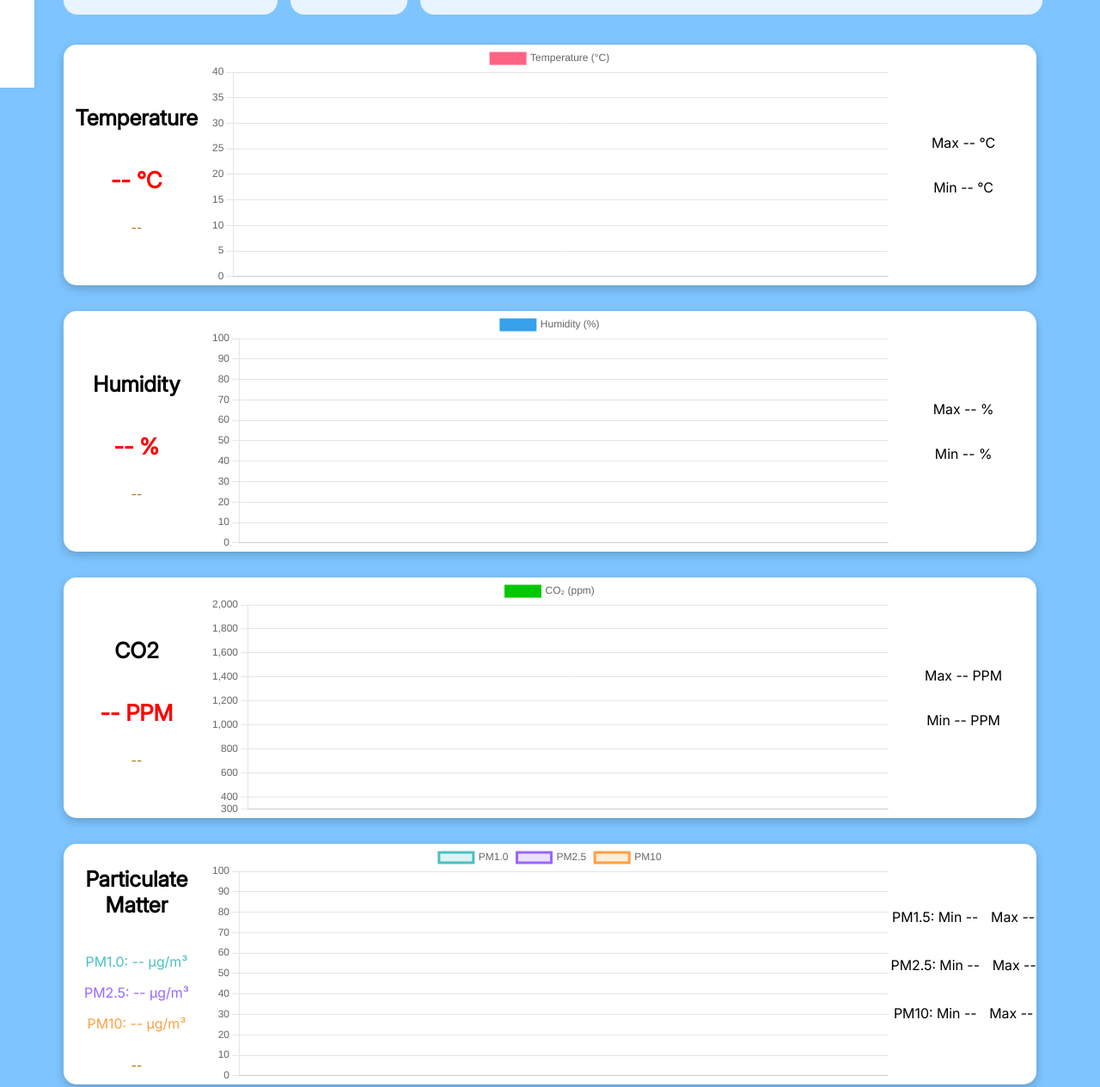
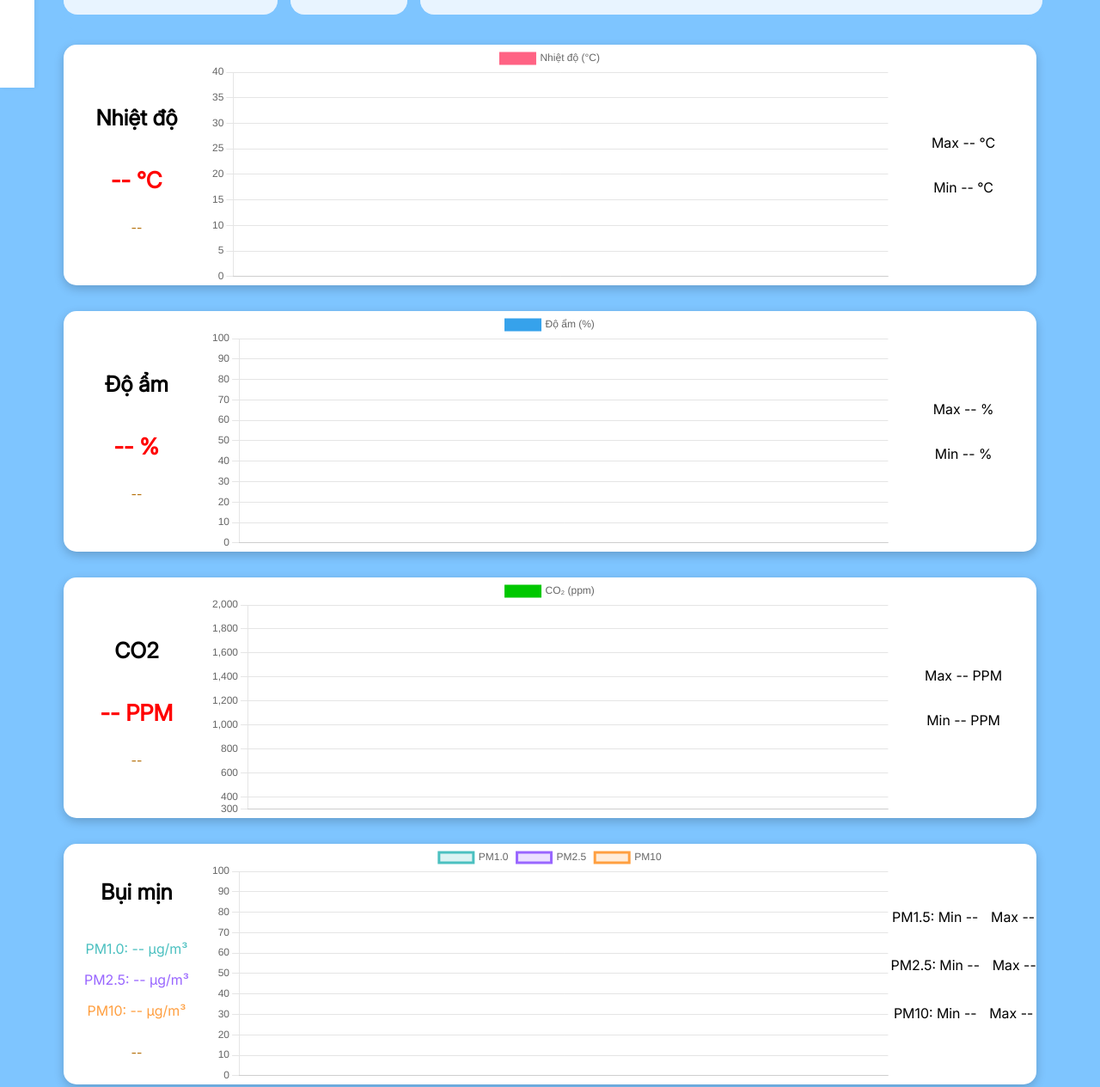
Before and after one commit to BuiThang30/Nghien_Cuu_Khoa_Hoc_2025, a website: page public/home.html in a window 1280 px wide. Shown: the part 758-2023 px from the top of the page at 86% size. Drawn offline with nearby package versions, Linux system fonts and the light colour scheme; no server answers.

Commit message:
18/10/2025-16:40

```diff
--- a/public/home.css
+++ b/public/home.css
@@ -132,18 +132,18 @@ body {
   display: flex;
   flex-direction: column;
   align-items: center;
-  border-right: 3px solid #4db5ff;
+  border-right: 3px solid #4AADFF;
 }
 
 .menu a {
   text-decoration: none;
-  color: #2196f3;
+  color: #3089FF;
   font-weight: 600;
   width: 120px;
   padding: 10px 0;
   margin: 0 10px;
   text-align: center;
-  border-bottom: 1px solid #4db5ff;
+  border-bottom: 1px solid #4AADFF;
   opacity: 0;
   transform: translateX(-10px);
   transition: opacity 0.3s, transform 0.3s;
--- a/public/home.html
+++ b/public/home.html
@@ -79,7 +79,7 @@
         <div id="Temperature" class="box" style="padding-top: 5px;">
           <div class="card">
             <div class="left">
-              <h3 class="title">Temperature</h3>
+              <h3 class="title">Nhiệt độ</h3>
               <h1 id="tempValue" class="temp">-- °C</h1>
               <p id="statusTemp" class="status">--</p>
             </div>
@@ -99,7 +99,7 @@
         <div id="Humidity" class="box">
           <div class="card">
             <div class="left">
-              <h3 class="title">Humidity</h3>
+              <h3 class="title">Độ ẩm</h3>
               <h1 id="humValue" class="temp">-- %</h1>
               <p id="statusHumidity" class="status">--</p>
             </div>
@@ -139,7 +139,7 @@
         <div id="PM" class="box">
           <div class="card">
             <div class="left">
-              <h3 class="title">Particulate Matter</h3>
+              <h3 class="title">Bụi mịn</h3>
 
               <div id="pmValues" class="pm-values">
                 <p style="color: rgba(75,192,192,1);">PM1.0: <span id="pm1Value">--</span> μg/m³</p>
@@ -166,7 +166,7 @@
         <div id="Noise" class="box">
           <div class="card">
             <div class="left">
-              <h3 class="title">NOISE</h3>
+              <h3 class="title">Tiếng ồn</h3>
               <h1 id="noiseValue" class="temp">-- dB</h1>
               <p id="statusNoise" class="status">--</p>
             </div>
--- a/public/script.js
+++ b/public/script.js
@@ -341,10 +341,10 @@ function formatTimeUTC7(timestamp) {
 // KHỞI TẠO BIỂU ĐỒ
 // =========================
 const charts = {
-  temperature: createChart("chartTemp", "Temperature (°C)", "rgba(255,99,132,1)", 0, 40),
-  humidity: createChart("chartHumidity", "Humidity (%)", "rgba(54,162,235,1)", 0, 100),
+  temperature: createChart("chartTemp", "Nhiệt độ (°C)", "rgba(255,99,132,1)", 0, 40),
+  humidity: createChart("chartHumidity", "Độ ẩm (%)", "rgba(54,162,235,1)", 0, 100),
   co2: createChart("chartCO2", "CO₂ (ppm)", "rgba(0,200,0,1)", 300, 2000),
-  noise: createChart("chartNOISE", "NOISE (dB)", "rgba(255,159,64,1)", -120, 0),
+  noise: createChart("chartNOISE", "Tiếng ồn (dB)", "rgba(255,159,64,1)", -120, 0),
 
   // Chart gộp PM
   pm: (() => {
```
